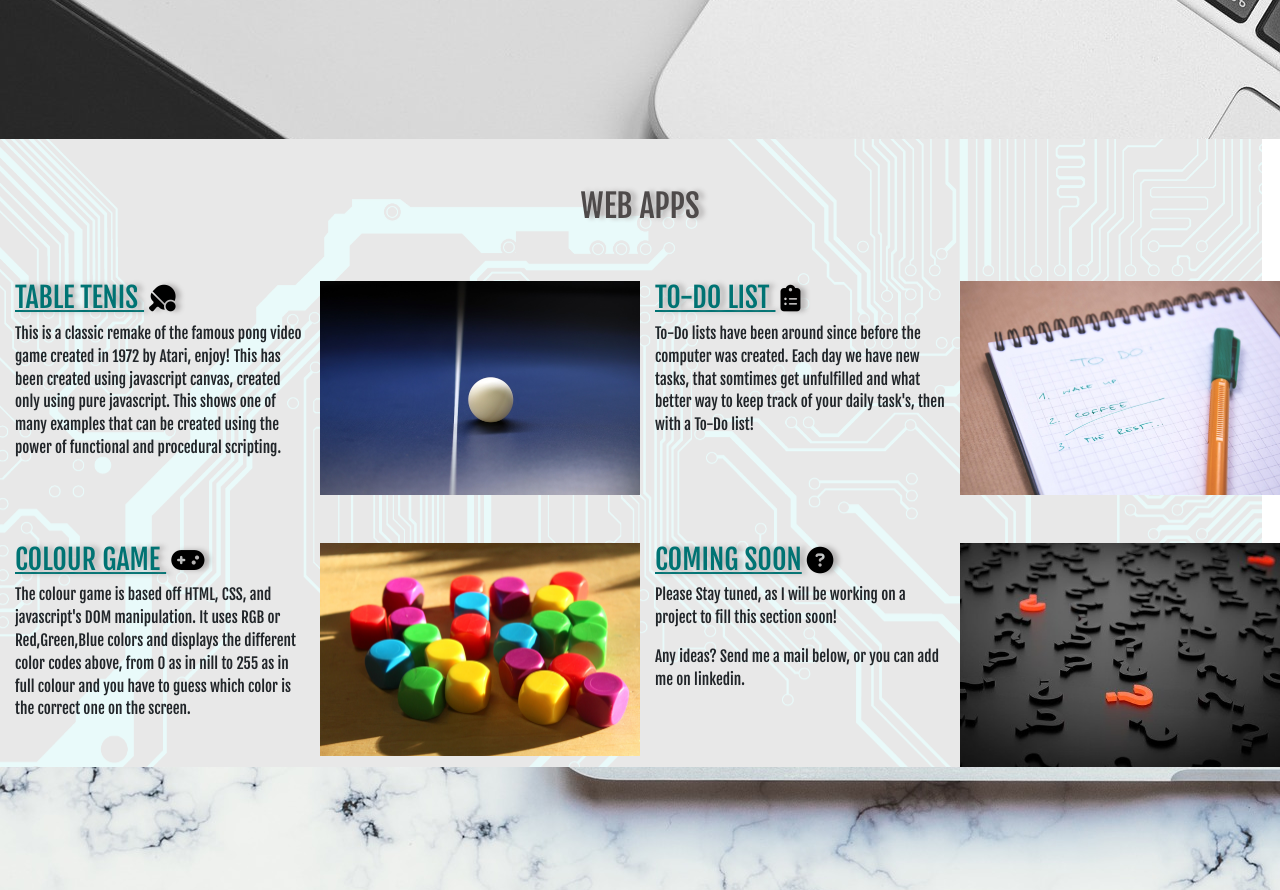
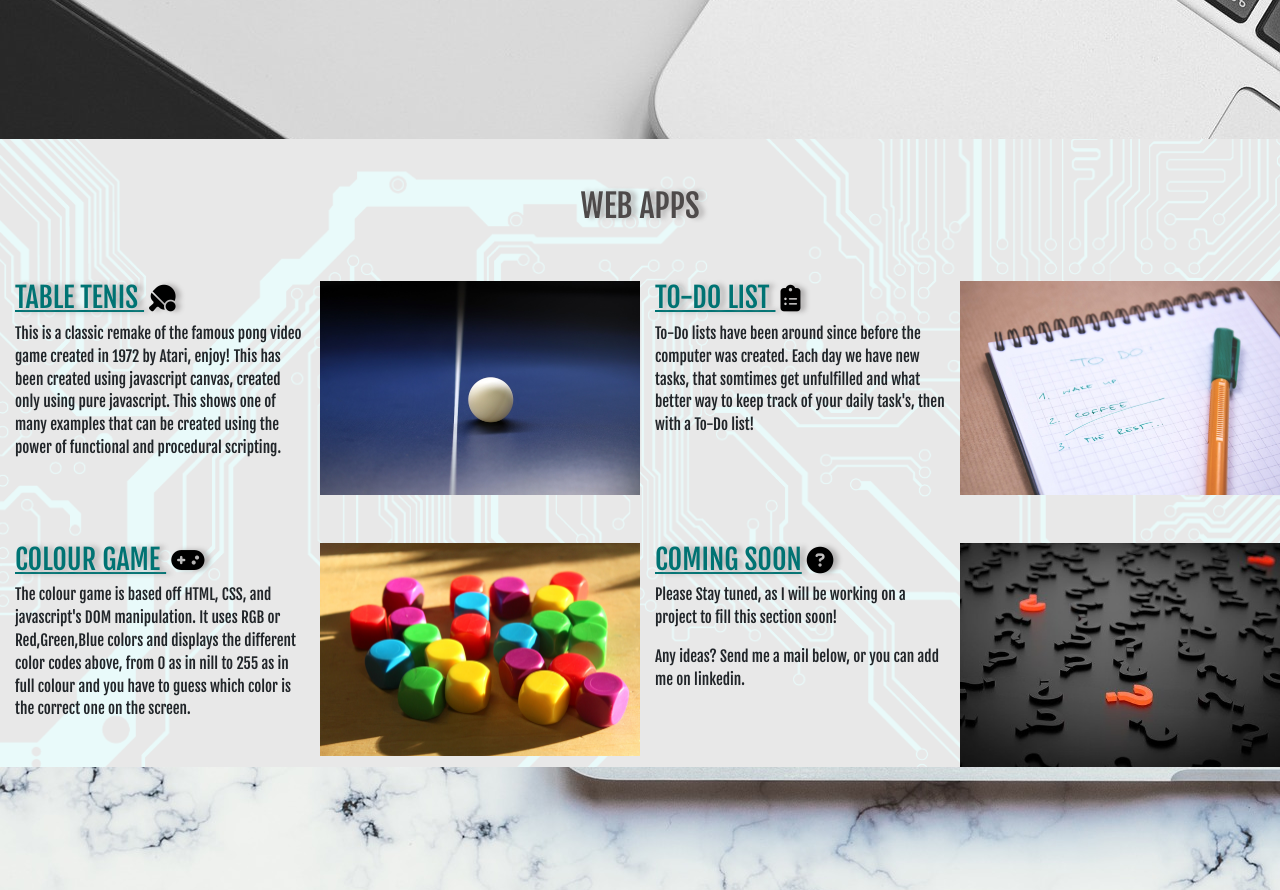
Before and after one commit to Novicetheaf/user-centric-project-portfolio-site, a plain HTML site: page index.html in a window 1280 px wide. Shown: the part 1720-2610 px from the top of the page. Drawn offline with nearby package versions, Linux system fonts and the light colour scheme.

Commit message:
added fix for apps-background-image to set it to cover

```diff
--- a/assets/css/style.css
+++ b/assets/css/style.css
@@ -65,8 +65,13 @@ p{
 /*--------------------------------------Web Apps section*/
 
 #apps-background-image{
-    background: url(../images/circuit-board.jpg) no-repeat;
+    background: url(../images/circuit-board.jpg) no-repeat center center fixed;
+    -webkit-background-size: cover;
+    -moz-background-size: cover;
+    -o-background-size: cover;
+    background-size: cover;
 }
+
 
 .background-white{
     background-color: rgba(255, 255, 255, 0.90);
```
